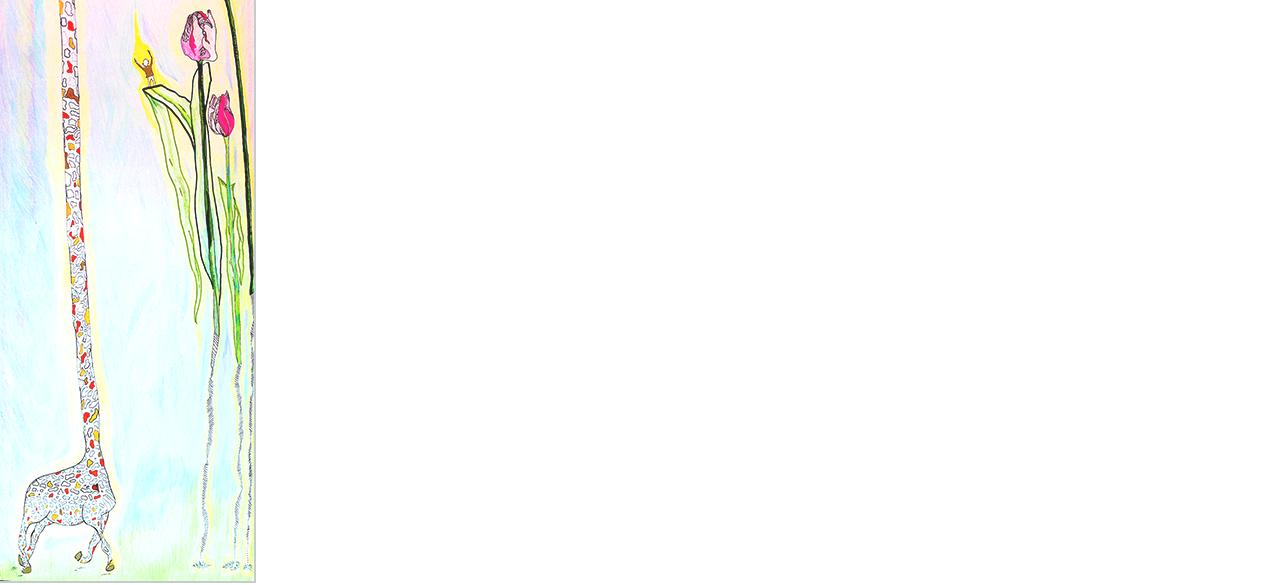
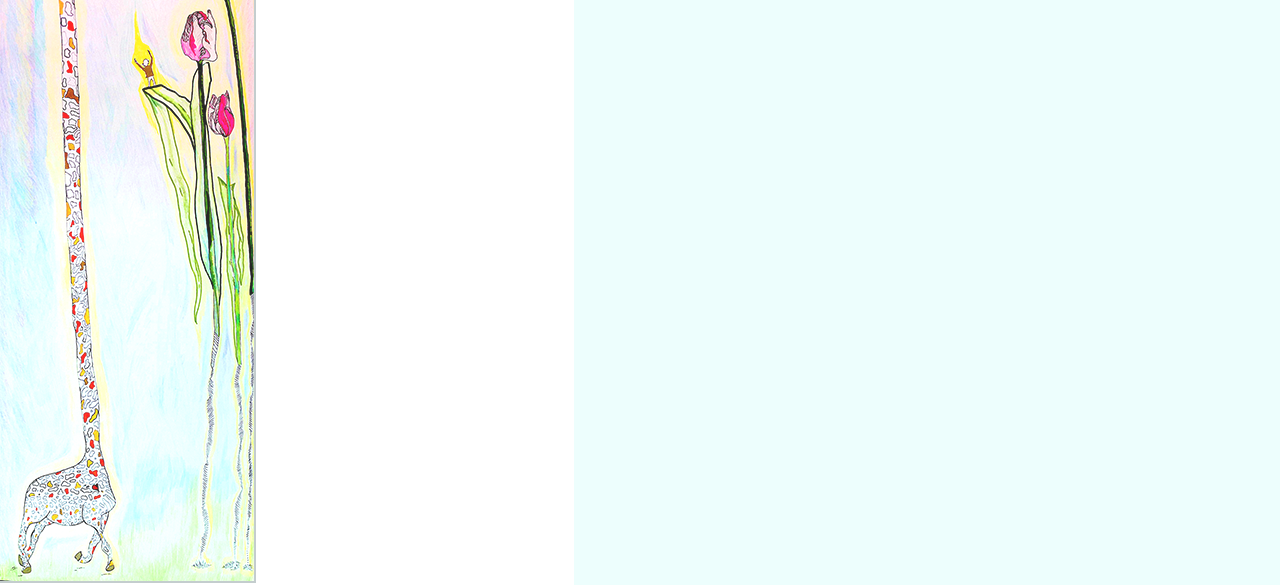
Before and after one commit to Elishala/Elishala.github.io, a plain HTML site: page index.html in a window 1280 px wide. Shown: the part 285-870 px from the top of the page. Drawn offline with Linux system fonts and the light colour scheme; some icons are missing.

Commit message:
fixed mailto & background color has been added

```diff
--- a/index.html
+++ b/index.html
@@ -17,7 +17,7 @@
      <h2 class="job-title"> web developer : designer </h2>
      <h1 class="name"> Elisha Hansen Schwabauer </h1>
      <ul>
-       <li class="email"> <span class="icon-email-mail-streamline"> </span> <a href="mailto:elishalahansen@gmail.com?subject=Let's%20talk"></a><li>
+       <li class="email"> <a class="icon-email-mail-streamline" href="mailto:elishalahansen@gmail.com?subject=Let's%20talk"></a><li>
        <!-- <li class="icon-home-house-streamline"> </li> -->
      </ul>
    </div>
--- a/styles/main.css
+++ b/styles/main.css
@@ -6,22 +6,9 @@
   float: right;
 }*/
 
-.icon-email-mail-streamline, a [href^="mailto:"]:hover:after  {
-  background: url(elishahansen@gmail.com) no-repeat right top;
-  content: " > " attr(title);
-  margin-top: 0.5em;
-  font-size: 2em;
-  display: inline;
-  padding: 0.2em 0 0 1.5em;
-  float: right;
-
-}
-
-
 .pic {
   text-align: left;
   padding-right: 15px;
-
 }
 
 .hero {
@@ -33,6 +20,7 @@
   padding-top: 10em;
   padding-left: 15px;
   padding-right: 5em;
+  background-color: #edfefd;
 
 }
 
@@ -56,38 +44,14 @@ ul {
   float: right;
 }
 
-a {
-  background: url(elishahansen@gmail.com) no-repeat right top;
-}
 
 .icon-email-mail-streamline  {
-  background: url(elishahansen@gmail.com) no-repeat right top;
-  content: " > " attr(title);
+  text-decoration: none;
   margin-top: 0.5em;
   font-size: 2em;
   display: inline;
   padding: 0.2em 0 0 1.5em;
   float: right;
+  color: #72716f;
 
 }
-
-.email {
-  background: url(elishahansen@gmail.com) no-repeat right top;
-  content: " > " attr(title);
-  margin-top: 0.5em;
-  font-size: 2em;
-  display: inline;
-  padding: 0.2em 0 0 1.5em;
-  float: right;
-}
-
-.a [href^="mailto:"]:hover:after  {
-  background: url(elishahansen@gmail.com) no-repeat right top;
-  content: " > " attr(title);
-  margin-top: 0.5em;
-  font-size: 2em;
-  display: inline;
-  padding: 0.2em 0 0 1.5em;
-  float: right;
-
-}
```
